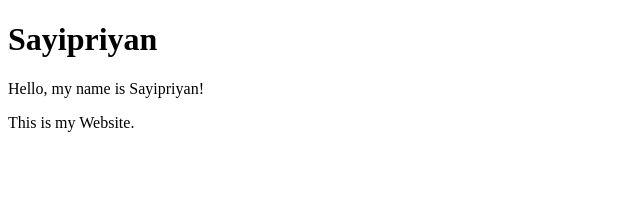
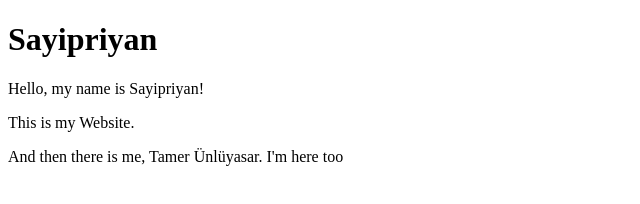
Before and after one commit to Sayipriyan/reposay, a plain HTML site: page index.html in a window 1280 px wide. Shown: the whole page, without its empty margins (0-640 px from the left). Drawn offline with Linux system fonts and the light colour scheme.

Commit message:
Update index.html

```diff
--- a/index.html
+++ b/index.html
@@ -10,6 +10,6 @@
     <h1>Sayipriyan</h1>
     <p>Hello, my name is Sayipriyan!</p>
     <p>This is my Website.</p>
-
+    <p>And then there is me, Tamer Ünlüyasar. I'm here too</p>
 </body>
 </html>
```
